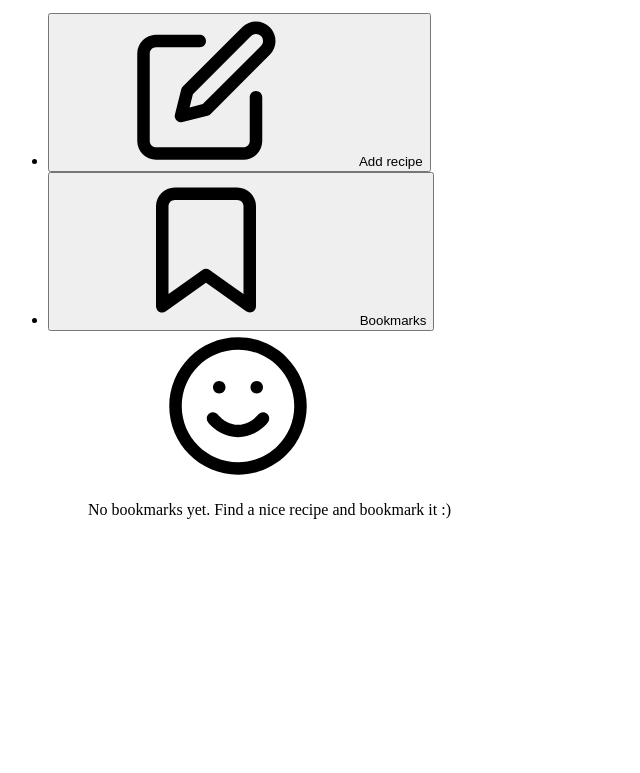
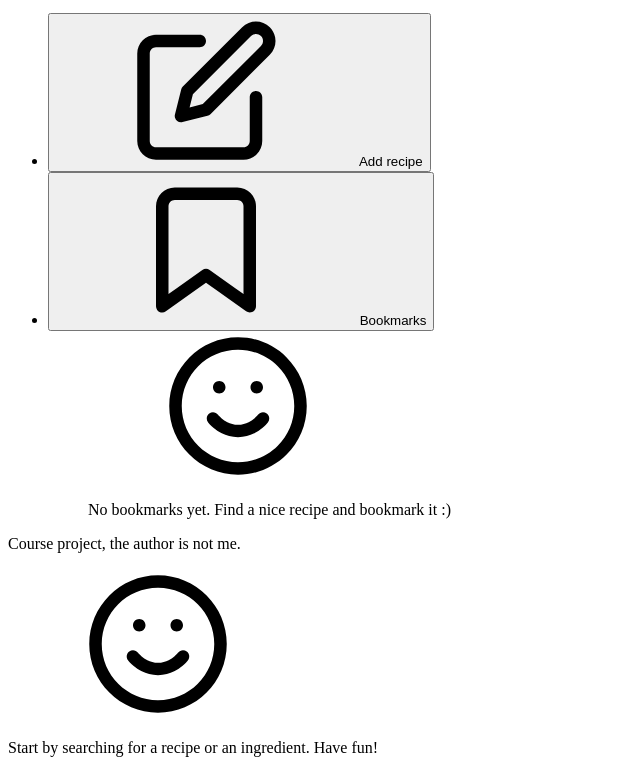
Before and after one commit to Semandr/recipe-finder, a plain HTML site: page index.html in a window 1280 px wide. Shown: the part 474-1247 px from the top of the page, without its empty margins (0-640 px from the left). Before the commit the page ends 1009 px from the top, so only its background shows below. Drawn offline with Linux system fonts and the light colour scheme.

Commit message:
Container markup

```diff
--- a/index.html
+++ b/index.html
@@ -66,6 +66,19 @@
           </ul>
         </nav>
       </header>
+      <div class="search-results">
+        <ul class="results"></ul>
+        <div class="pagination"></div>
+        <p class="copyright">Course project, the author is not me.</p>
+      </div>
+      <div class="recipe">
+        <div class="message">
+          <div>
+            <svg><use href="src/img/icons.svg#icon-smile"></use></svg>
+          </div>
+          <p>Start by searching for a recipe or an ingredient. Have fun!</p>
+        </div>
+      </div>
     </div>
   </body>
 </html>
```
